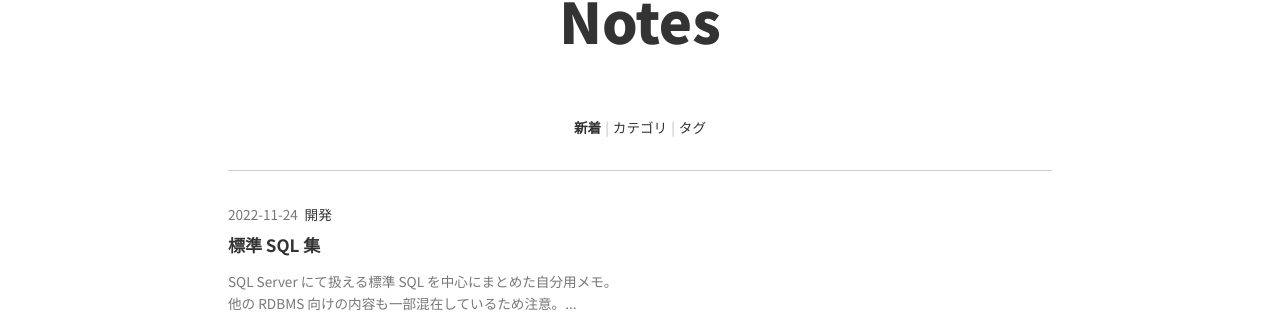
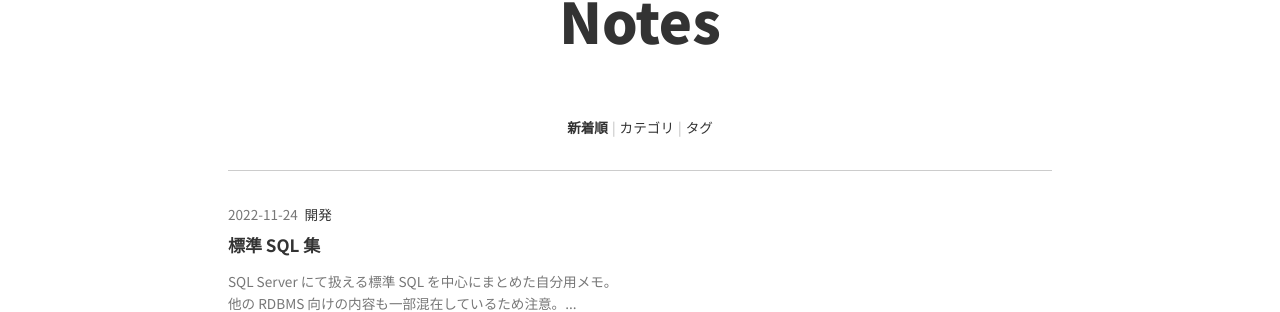
Before and after one commit to kenkenpa198/kems-clew.net, a Jekyll site: the page built from docs/notes.html, in a window 1280 px wide. Shown: the part 129-441 px from the top of the page. Built offline with Jekyll 4.4.1, drawn with Linux system fonts in a browser that asks for light colours; nearby versions of some CDN libraries.

Commit message:
[update]Notes フィルターナビの「新着」を「新着順」へ変更

```diff
--- a/docs/notes-categories.html
+++ b/docs/notes-categories.html
@@ -17,7 +17,7 @@ page-category: content
         <h1>Notes</h1>
         <nav id="notes-show-change">
             <ul>
-                <li><a href="/notes.html">新着</a></li>
+                <li><a href="/notes.html">新着順</a></li>
                 <li class="current"><a href="/notes-categories.html">カテゴリ</a></li>
                 <li><a href="/notes-tags.html">タグ</a></li>
             </ul>
--- a/docs/notes-tags.html
+++ b/docs/notes-tags.html
@@ -17,7 +17,7 @@ page-category: content
         <h1>Notes</h1>
         <nav id="notes-show-change">
             <ul>
-                <li><a href="/notes.html">新着</a></li>
+                <li><a href="/notes.html">新着順</a></li>
                 <li><a href="/notes-categories.html">カテゴリ</a></li>
                 <li class="current"><a href="/notes-tags.html">タグ</a></li>
             </ul>
--- a/docs/notes.html
+++ b/docs/notes.html
@@ -17,7 +17,7 @@ page-category: content
         <h1>Notes</h1>
         <nav id="notes-show-change">
             <ul>
-                <li class="current"><a href="/notes.html">新着</a></li>
+                <li class="current"><a href="/notes.html">新着順</a></li>
                 <li><a href="/notes-categories.html">カテゴリ</a></li>
                 <li><a href="/notes-tags.html">タグ</a></li>
             </ul>
```
